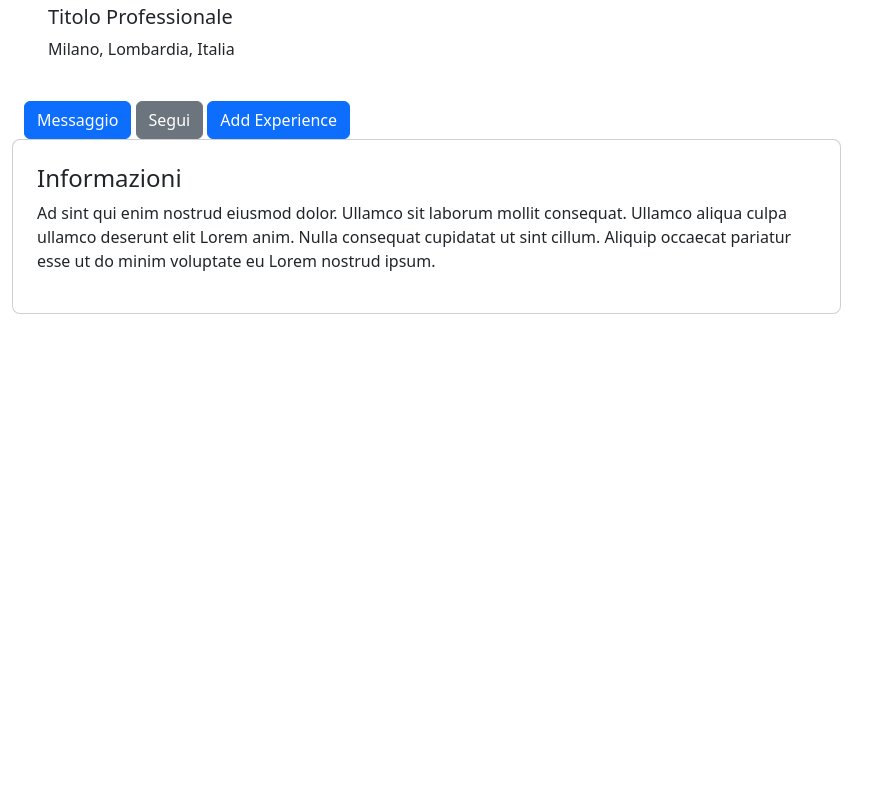
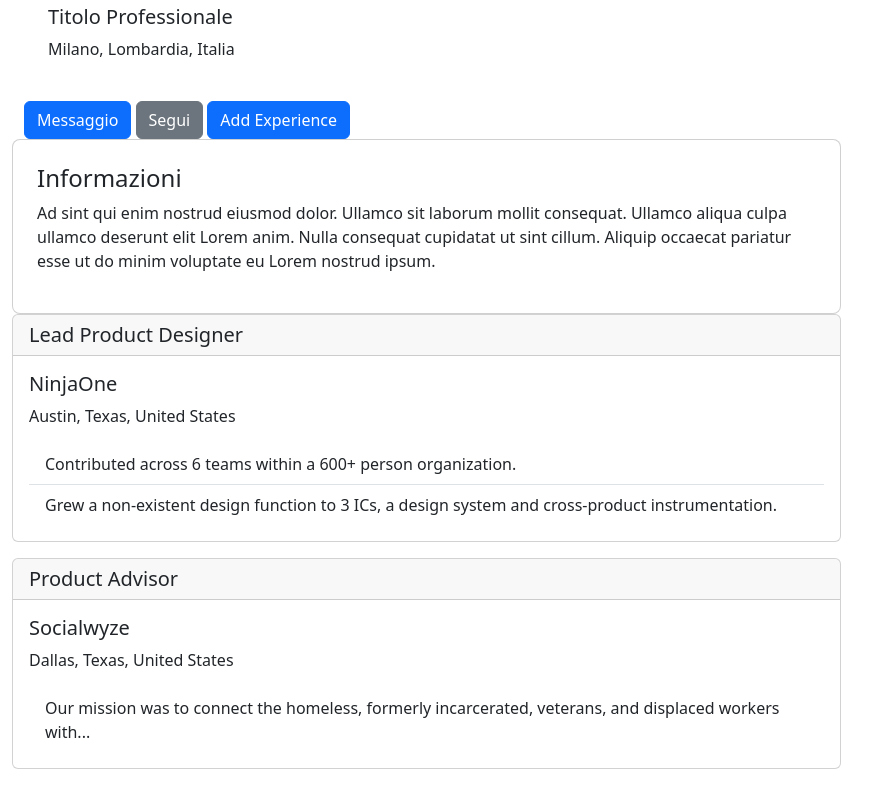
Before and after one commit to Torepa8/buildweek4-linkedin, a React (Create React App) app: page / in a window 1280 px wide. Shown: the part 998-1783 px from the top of the page, without its empty margins (0-892 px from the left). Before the commit the page ends 1312 px from the top, so only its background shows below. Built offline with nearby package versions, Linux system fonts and the light colour scheme.

Commit message:
Scheda esperienza aggiunta

```diff
--- a/src/App.js
+++ b/src/App.js
@@ -4,12 +4,36 @@ import Navbar from './component/Navbar';
 import Profile from './component/Profile';
 import Biografia from './component/Biografia';
 import Sidebar from './component/Sidebar';
+import SchedaEsperienza from './component/SchedaEsperienza';
 import MyProfile from './me/mecontext'
 import {useState } from 'react';
+
 
 import 'bootstrap/dist/css/bootstrap.min.css';
 
 function App() {
+  const experiences = [
+    {
+      role: 'Lead Product Designer',
+      company: 'NinjaOne',
+      location: 'Austin, Texas, United States',
+      achievements: [
+        'Contributed across 6 teams within a 600+ person organization.',
+        'Grew a non-existent design function to 3 ICs, a design system and cross-product instrumentation.',
+        // altri punti elenco qui...
+      ],
+    },
+    {
+      role: 'Product Advisor',
+      company: 'Socialwyze',
+      location: 'Dallas, Texas, United States',
+      achievements: [
+        'Our mission was to connect the homeless, formerly incarcerated, veterans, and displaced workers with...',
+        // altri punti elenco qui...
+      ],
+    },
+    // altri oggetti esperienza qui...
+  ];
   const [profile, setProfile] = useState()
   return (
     <>
@@ -20,6 +44,7 @@ function App() {
           <Col xs={8}>
             <Profile />
             <Biografia />
+            <SchedaEsperienza experiences={experiences} />
           </Col>
 
           {/* Sidebar */}
--- a/src/component/Profile.jsx
+++ b/src/component/Profile.jsx
@@ -1,7 +1,6 @@
 import React, {useState} from 'react';
 import { Container, Row, Col, Image, Button } from 'react-bootstrap';
 import 'bootstrap/dist/css/bootstrap.min.css';
-// Assicurati di avere le immagini nella cartella public del tuo progetto React
 import profileImage from '../img/avatar-placeholder.png';
 import coverImage from '../img/profile-cover.webp';
 import { BsFillVolumeUpFill } from "react-icons/bs";
--- /dev/null
+++ b/src/component/SchedaEsperienza.jsx
@@ -0,0 +1,26 @@
+import React from 'react';
+import { Card, ListGroup } from 'react-bootstrap';
+import 'bootstrap/dist/css/bootstrap.min.css';
+
+const SchedaEsperienza = ({ experiences }) => {
+  return (
+    <div>
+      {experiences.map((exp, index) => (
+        <Card key={index} className="mb-3">
+          <Card.Header as="h5">{exp.role}</Card.Header>
+          <Card.Body>
+            <Card.Title>{exp.company}</Card.Title>
+            <Card.Text>{exp.location}</Card.Text>
+            <ListGroup variant="flush">
+              {exp.achievements.map((achievement, index) => (
+                <ListGroup.Item key={index}>{achievement}</ListGroup.Item>
+              ))}
+            </ListGroup>
+          </Card.Body>
+        </Card>
+      ))}
+    </div>
+  );
+};
+
+export default SchedaEsperienza;
```
